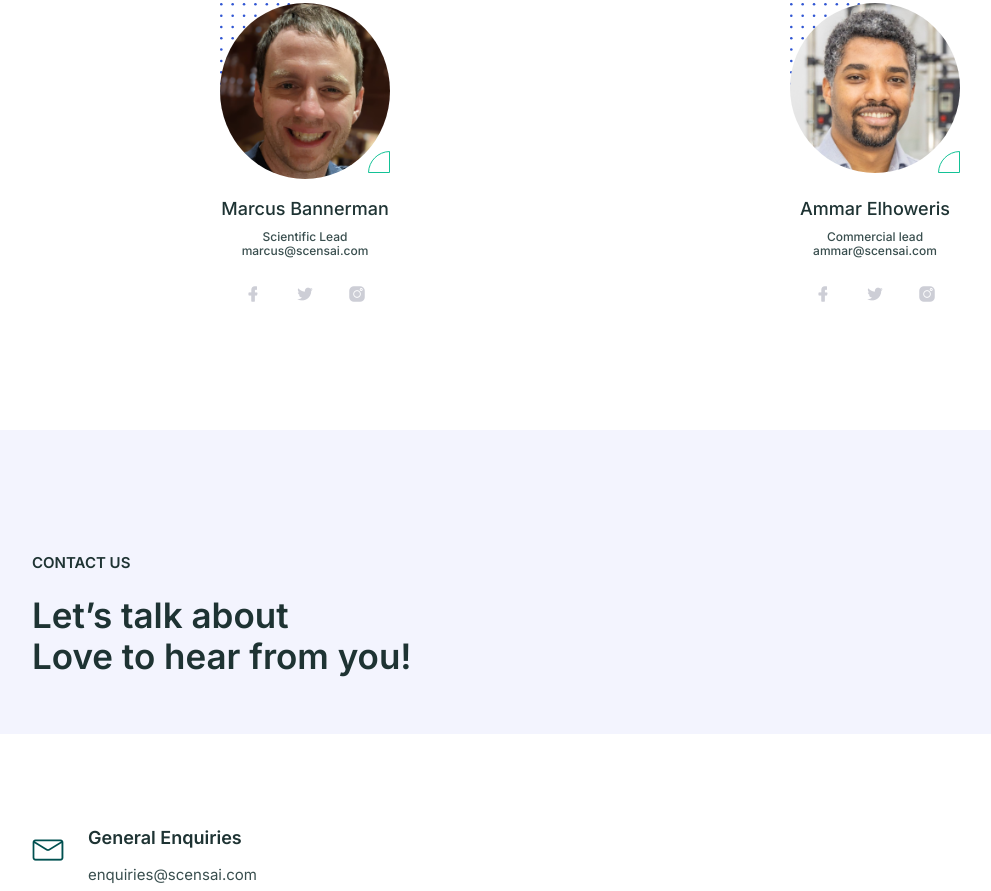
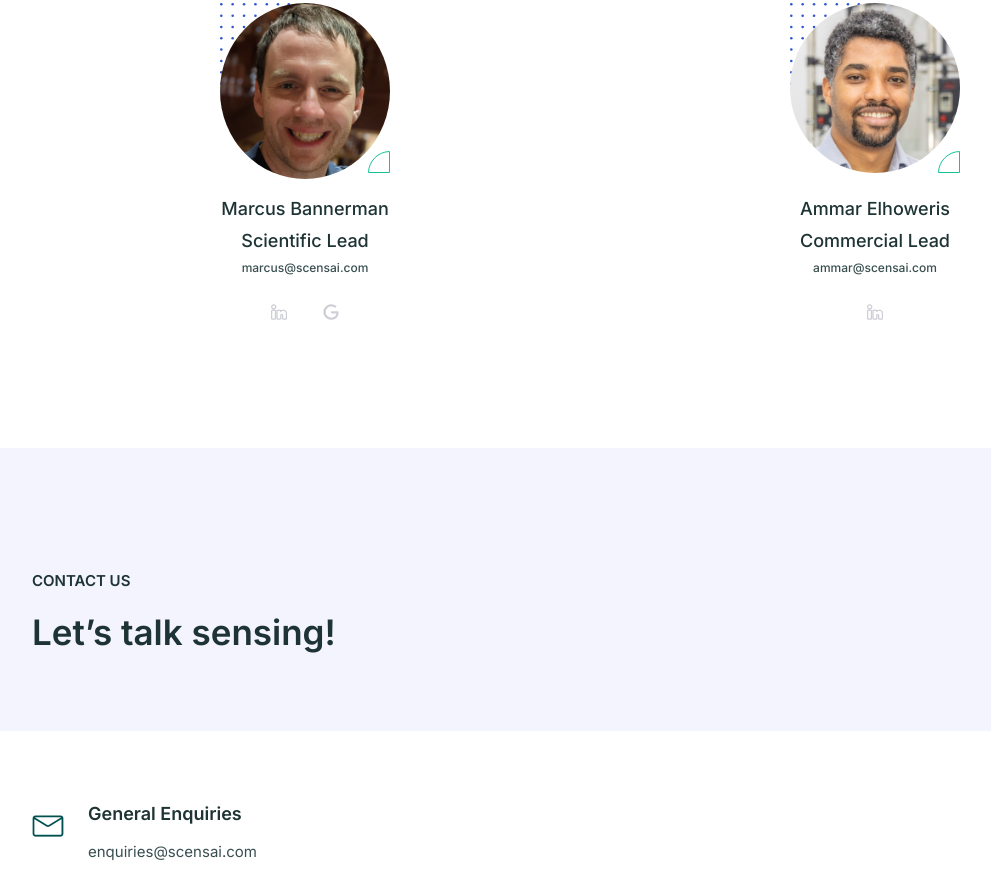
Before and after one commit to scensai/scensai_com, a plain HTML site: page index.html in a window 1280 px wide. Shown: the part 869-1760 px from the top of the page, without its empty margins (50-1041 px from the left). Drawn offline with Linux system fonts and the light colour scheme.

Commit message:
Finished site for now

```diff
--- a/index.html
+++ b/index.html
@@ -808,23 +808,18 @@
               </div>
               <div class="ud-team-info">
                 <h5>Marcus Bannerman</h5>
-                <h6>Scientific Lead</h6>
+                <h5>Scientific Lead</h5>
                 <h6>marcus@scensai.com</h6>
               </div>
               <ul class="ud-team-socials">
                 <li>
-                  <a href="https://twitter.com/MusharofChy">
-                    <i class="lni lni-facebook-filled"></i>
+                  <a href="https://www.linkedin.com/in/marcus-bannerman/">
+                    <i class="lni lni-linkedin"></i>
                   </a>
                 </li>
                 <li>
-                  <a href="https://twitter.com/MusharofChy">
-                    <i class="lni lni-twitter-filled"></i>
-                  </a>
-                </li>
-                <li>
-                  <a href="https://twitter.com/MusharofChy">
-                    <i class="lni lni-instagram-filled"></i>
+                  <a href="https://scholar.google.com/citations?user=zQjYW50AAAAJ&hl=en&oi=ao">
+                    <i class="lni lni-google"></i>
                   </a>
                 </li>
               </ul>
@@ -850,23 +845,13 @@
               </div>
               <div class="ud-team-info">
                 <h5>Ammar Elhoweris</h5>
-                <h6>Commercial lead</h6>
+                <h5>Commercial lead</h5>
                 <h6>ammar@scensai.com</h6>
               </div>
               <ul class="ud-team-socials">
                 <li>
-                  <a href="https://twitter.com/MusharofChy">
-                    <i class="lni lni-facebook-filled"></i>
-                  </a>
-                </li>
-                <li>
-                  <a href="https://twitter.com/MusharofChy">
-                    <i class="lni lni-twitter-filled"></i>
-                  </a>
-                </li>
-                <li>
-                  <a href="https://twitter.com/MusharofChy">
-                    <i class="lni lni-instagram-filled"></i>
+                  <a href="https://www.linkedin.com/in/ammarelhoweris/">
+                    <i class="lni lni-linkedin"></i>
                   </a>
                 </li>
               </ul>
@@ -886,8 +871,7 @@
               <div class="ud-contact-title">
                 <span>CONTACT US</span>
                 <h2>
-                  Let’s talk about <br />
-                  Love to hear from you!
+                  Let’s talk sensing!
                 </h2>
               </div>
               <div class="ud-contact-info-wrapper">
@@ -982,6 +966,7 @@
       <div class="ud-footer-bottom">
         <div class="container">
           <div class="row">
+            <!--
             <div class="col-md-8">
               <ul class="ud-footer-bottom-left">
                 <li>
@@ -995,12 +980,15 @@
                 </li>
               </ul>
             </div>
+            -->
+            <!--
             <div class="col-md-4">
               <p class="ud-footer-bottom-right">
                 Designed and Developed by
                 <a href="https://hau.xyz" rel="nofollow">haudev</a>
               </p>
             </div>
+            -->
           </div>
         </div>
       </div>
```
